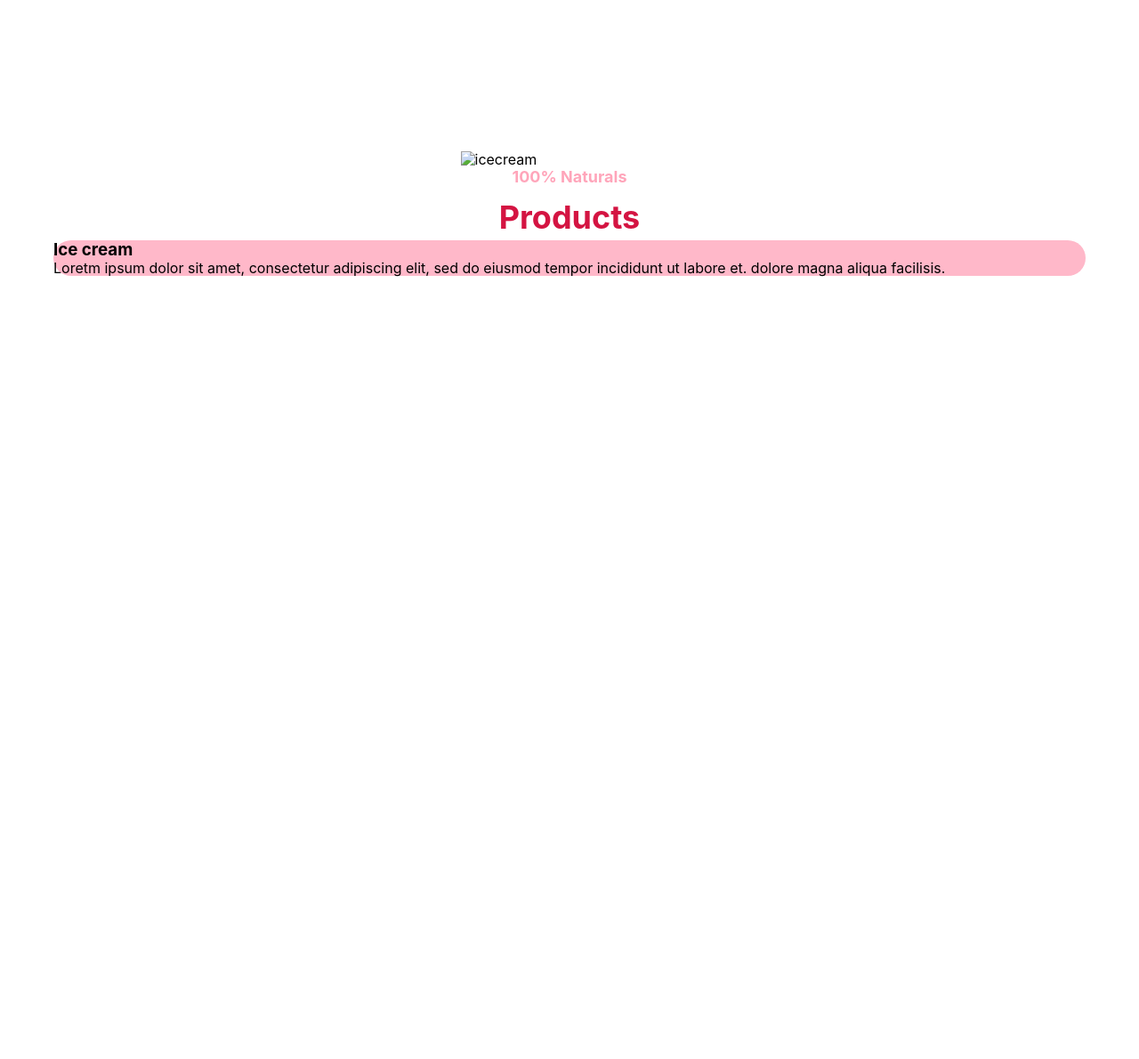
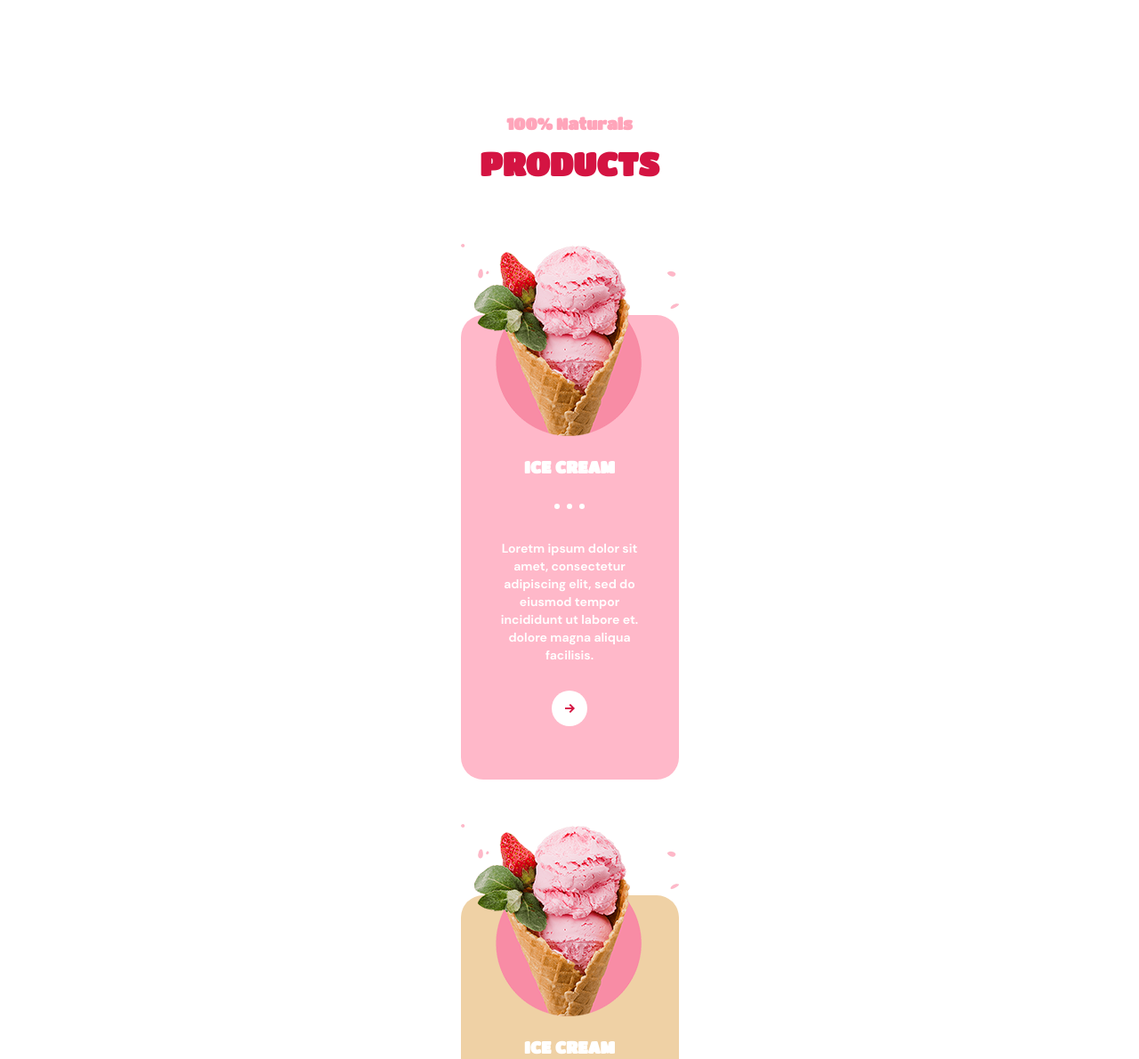
Before and after one commit to Satir8/icecream-with-passion, a website: page src/index.html in a window 1280 px wide. Shown: the top 1190 px of the page at 89% size. Before the commit the page ends 800 px from the top, so only its background shows below. Drawn offline with nearby package versions, Linux system fonts and the light colour scheme; files that its build step writes are made by us from their sources.

Commit message:
control commit

```diff
--- a/src/html/products.html
+++ b/src/html/products.html
@@ -1,21 +1,63 @@
 <!-- OLEH -->
 <section class="products">
         <div class="container">
-            <h2 class="section__title"><span class="section__subtitle">
+            <h2 class="section__title products-mb"><span class="section__subtitle">
                     100% Naturals
-                </span> Products</h2>
+                </span> PRODUCTS</h2>
             <ul class="products__list">
-                <li class="products__item">
-                    <picture>
+                <li class="products__item pink">
+                    <picture class="picture">
                         <source
-                            srcset="../images/img/products-section/icecream-pic1.png 245w, ../images/img/products-section/icecream-pic1.png 490w">
-                        <img src="../images/img/products-section/icecream-pic1.png" alt="icecream" width="245" height="216"
+                            srcset="./images/img/products/icecreampic1.png 245w, ./images/img/products/icecreampic1.png 490w">
+                        <img src="./images/img/products/icecreampic1.png" alt="icecream" width="245" height="216"
                             class="icecream-pic">
                     </picture>
-                    <h3 class="icecream-title">Ice cream</h3>
+                    <h3 class="icecream-title">ICE CREAM</h3>
+                    <div class="points">
+                        <span class="point"></span>
+                        <span class="point"></span>
+                        <span class="point"></span>
+                    </div>
                     <p class="icecream-text">Loretm ipsum dolor sit amet, consectetur adipiscing elit, sed do eiusmod tempor
                         incididunt ut labore et. dolore magna aliqua facilisis.</p>
+                        <div class="circle"></div>
                 </li>
+
+                <li class="products__item brown">
+                    <picture class="picture">
+                        <source
+                            srcset="./images/img/products/icecreampic1.png 245w, ./images/img/products/icecreampic1.png 490w">
+                        <img src="./images/img/products/icecreampic1.png" alt="icecream" width="245" height="216"
+                            class="icecream-pic">
+                    </picture>
+                    <h3 class="icecream-title">ICE CREAM</h3>
+                    <div class="points">
+                        <span class="point"></span>
+                        <span class="point"></span>
+                        <span class="point"></span>
+                    </div>
+                    <p class="icecream-text">Loretm ipsum dolor sit amet, consectetur adipiscing elit, sed do eiusmod tempor
+                        incididunt ut labore et. dolore magna aliqua facilisis.</p>
+                        <div class="circle"></div>
+                </li>
+                <li class="products__item green">
+                        <picture class="picture">
+                            <source
+                                srcset="./images/img/products/icecreampic1.png 245w, ./images/img/products/icecreampic1.png 490w">
+                            <img src="./images/img/products/icecreampic1.png" alt="icecream" width="245" height="216"
+                                class="icecream-pic">
+                        </picture>
+                        <h3 class="icecream-title">ICE CREAM</h3>
+                        <div class="points">
+                            <span class="point"></span>
+                            <span class="point"></span>
+                            <span class="point"></span>
+                        </div>
+                        <p class="icecream-text">Loretm ipsum dolor sit amet, consectetur adipiscing elit, sed do eiusmod tempor
+                            incididunt ut labore et. dolore magna aliqua facilisis.</p>
+                            <div class="circle"></div>
+                    </li>
+
             </ul>
         </div>
     </section>
--- a/src/sass/base.scss
+++ b/src/sass/base.scss
@@ -65,7 +65,7 @@ h3 {
 
 
 .container {
-  width: 290px;
+  width: 100%;
   margin: 0 auto;
 }
 @media (min-width:768px) {
--- a/src/sass/sections/products.scss
+++ b/src/sass/sections/products.scss
@@ -4,39 +4,108 @@
   padding-top: 120px;
 }
 
-.section__subtitle,
-.section__title {
+.section {
+  &__subtitle,
+  &__title {
     display: block;
     text-align: center;
-  margin-top: 60px;
   }
 
-.section__subtitle {
+  &__subtitle {
+    font-family: 'Titan One';
     font-size: 18px;
     line-height: 38px;
     color: #FFA5BA;
   }
 
-.section__title {
+  &__title {
+    font-family: 'Titan One';
     font-size: 36px;
     line-height: 52px;
     color: #D41442;
+    margin-bottom: 50px;
+  }
+}
+
+.products-mb {
+  margin-bottom: 144px;
 }
 
 .productcts__list {
-  display: flex;
+  display: block;
 }
 
 .products__item {
   position: relative;
-  background-color: #FFB8C9;
-  border-radius: 50px;
+  border-radius: 25px;
+  width: 245px;
+  margin-bottom: 128px;
+  margin: 0 auto;
+  padding-left: 32px;
+  padding-right: 32px;
+  padding-bottom: 30px;
+  margin-bottom: 130px;
+}
+
+.pink{
+  background-color: #ffb8c9;
+}
+
+.brown{
+  background-color: #efd1a5;
+}
+
+.green{
+  background-color: #c1e297;
 }
 
 .icecream-pic {
   position: absolute;
-  top: -100px;
+  top: -80px;
   left: 0;
   right: 0;
   margin: 0 auto;
 }
+
+.icecream-title {
+  font-family: 'Titan One';
+  color: #ffffff;
+  text-align: center;
+  padding-top: 160px;
+  margin-bottom: 30px;
+}
+
+.points{
+  display: flex;
+  justify-content: space-between;
+  width: 34px;
+  height: 10px;
+  margin: 0 auto;
+  margin-bottom: 30px;
+}
+
+.point {
+  width: 6px;
+  height: 6px;
+  background-color: #ffffff;
+  border-radius: 50%;
+}
+
+.icecream-text{
+  @extend %main-font-700-md;
+  color: #ffffff;
+  text-align: center;
+  line-height: 20px;
+  padding-bottom: 30px;
+}
+
+.circle{
+  display: flex;
+  width: 40px;
+  height: 40px;
+  margin: 0 auto;
+  margin-bottom: 30px;
+  background-color: #ffffff;
+  border-radius: 50%;
+  background-image: url(../images/img/arrow-right.png);
+}
```
Also changed, not shown: src/images/img/products/icecoffepic2.png (added), src/images/img/products/icecoffepic2@2x.png (added), src/images/img/products/icecreampic1.png (added), src/images/img/products/icecreampic1@2x.png (added), src/images/img/products/milkshakespic3.png (added), src/images/img/products/milkshakespic3@2x.png (added), 1 other file. Lines whose indentation alone changed are shown as unchanged.
